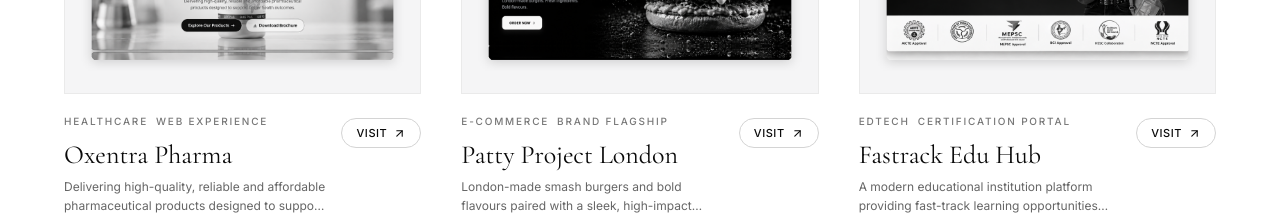
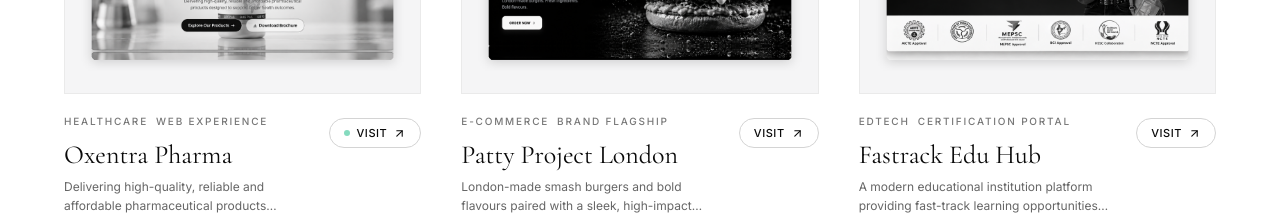
Before and after one commit to 11n11company/11n11company, a React (Vite) app: page / in a window 1280 px wide. Shown: the part 2800-3020 px from the top of the page. Built offline with nearby package versions, Linux system fonts and the light colour scheme; a web font is replaced by a local one.

Commit message:
feat: add live status indicator to project visit button

```diff
--- a/src/components/ProjectCard.tsx
+++ b/src/components/ProjectCard.tsx
@@ -69,6 +69,7 @@
             onClick={(e) => e.stopPropagation()}
             className="group/btn inline-flex items-center gap-1.5 px-3.5 py-1.5 rounded-full border border-neutral-300 text-xs font-sans font-medium text-[#0A0A0A] hover:bg-[#0A0A0A] hover:border-[#0A0A0A] hover:text-white transition-all duration-300 shrink-0 select-none shadow-2xs mt-1"
           >
+            <span className="w-1.5 h-1.5 rounded-full bg-emerald-500 animate-pulse" />
             <span className="text-[11px] uppercase tracking-wider font-medium">Visit</span>
             <ArrowUpRight size={13} className="group-hover/btn:translate-x-0.5 group-hover/btn:-translate-y-0.5 transition-transform duration-300" />
           </a>
```
